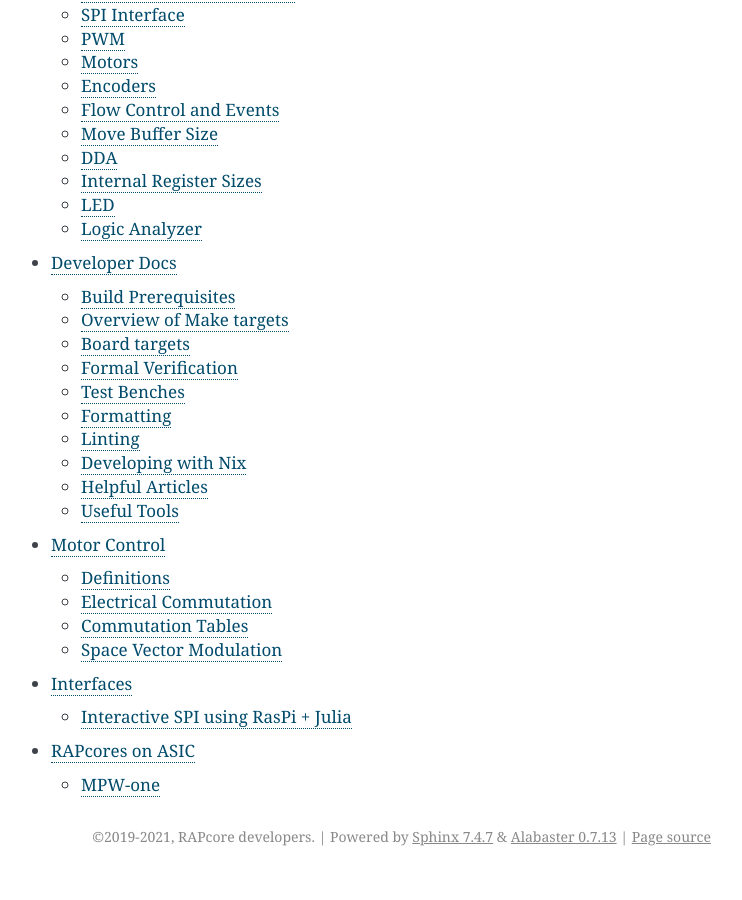
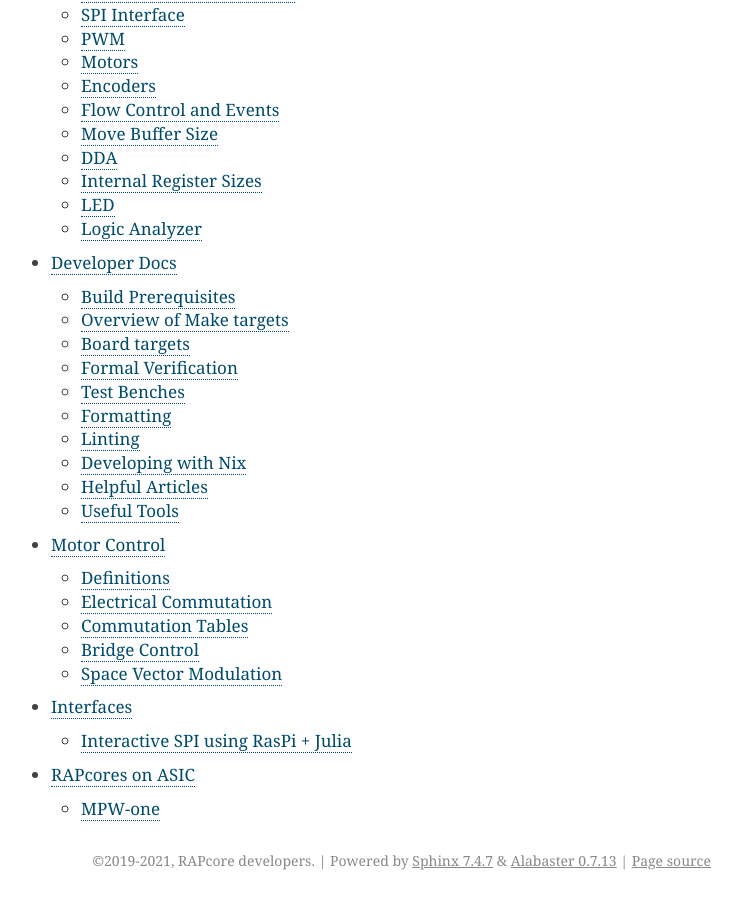
Before and after one commit to RAPcores/rapcores, a Sphinx documentation site: the page built from docs/index.rst, in a window 1280 px wide and 900 px high, scrolled down 1413 px. Shown: the whole window, without its empty margins (399-1141 px from the left). Built offline with Sphinx 7.4.7, drawn with Linux system fonts in a browser that asks for light colours; before the commit the page ends 2289 px from its top, so only the background shows below that.

```diff
--- a/docs/motor_control.rst
+++ b/docs/motor_control.rst
@@ -83,6 +83,14 @@
  \  \- \- \  \+
  \+ \  \- \  \+
  == == == == ==
+
+Bridge Control
+==============
+
+Decay Modes
+
+
+
 
 Space Vector Modulation
 =======================
```
Also changed, not shown: 1 other file.
